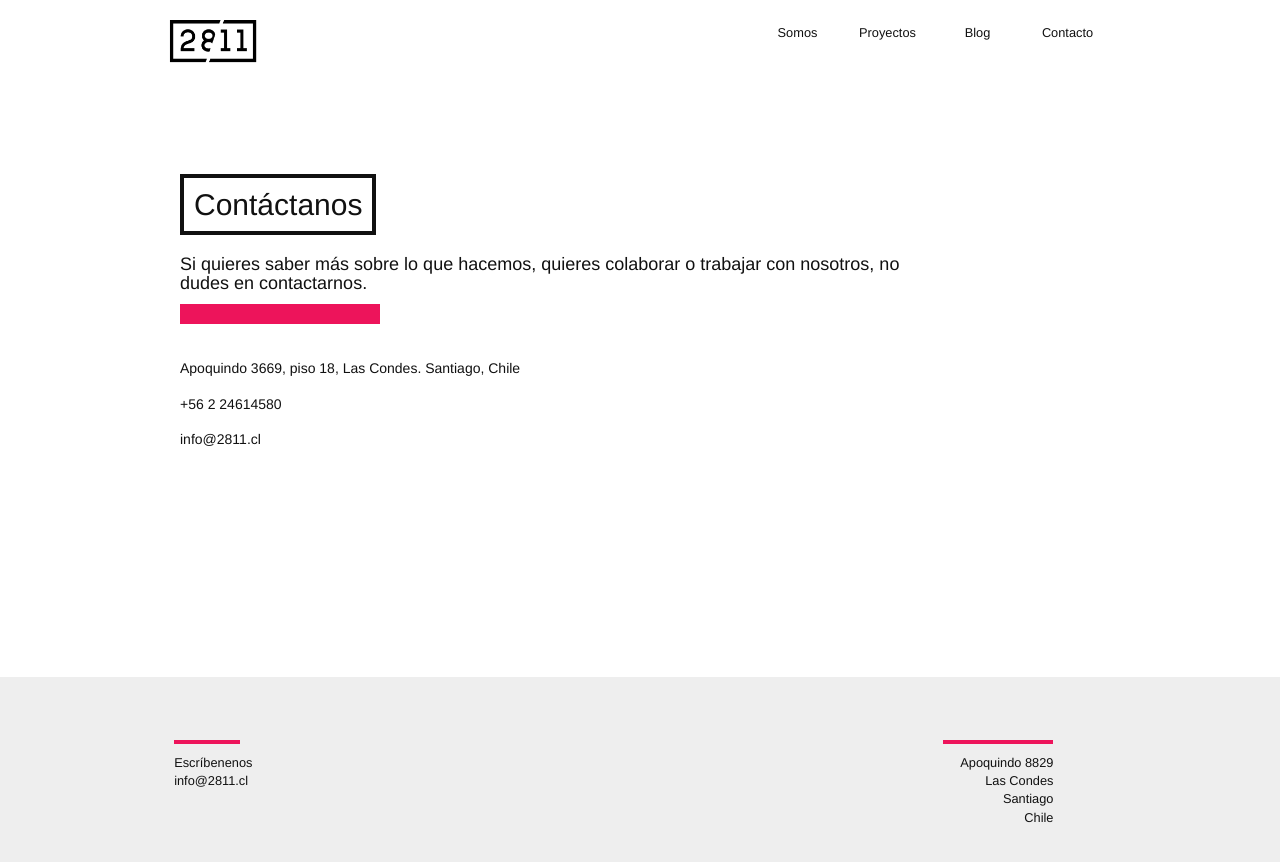
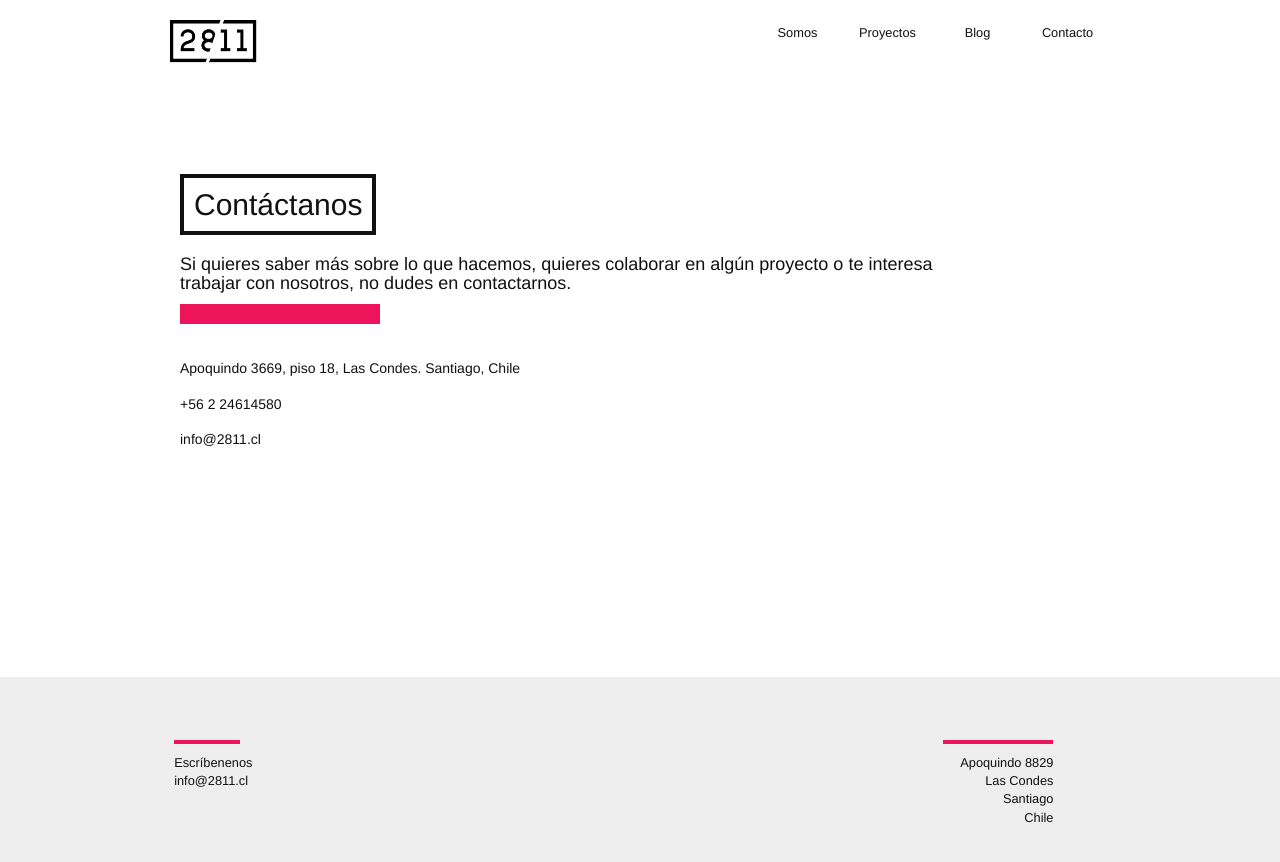
Before and after one commit to 2811Chile/2811Chile.github.io, a Jekyll site: the page built from contacto.md, in a window 1280 px wide. Shown: the top 862 px of the page. Built offline with Jekyll 4.4.1, drawn with Linux system fonts in a browser that asks for light colours; nearby versions of some CDN libraries; some web fonts are replaced.

Commit message:
Updated Contacto

```diff
--- a/contacto.md
+++ b/contacto.md
@@ -1,8 +1,8 @@
 ---
 title: Contacto
 permalink: "/contacto/"
-descripcion: 'Si quieres saber más sobre lo que hacemos, quieres colaborar o trabajar
-  con nosotros, no dudes en contactarnos. '
+descripcion: 'Si quieres saber más sobre lo que hacemos, quieres colaborar en algún
+  proyecto o te interesa trabajar con nosotros, no dudes en contactarnos. '
 direccion: Apoquindo 3669, piso 18, Las Condes. Santiago, Chile
 telefono: "+56 2 24614580"
 email: info@2811.cl
```
